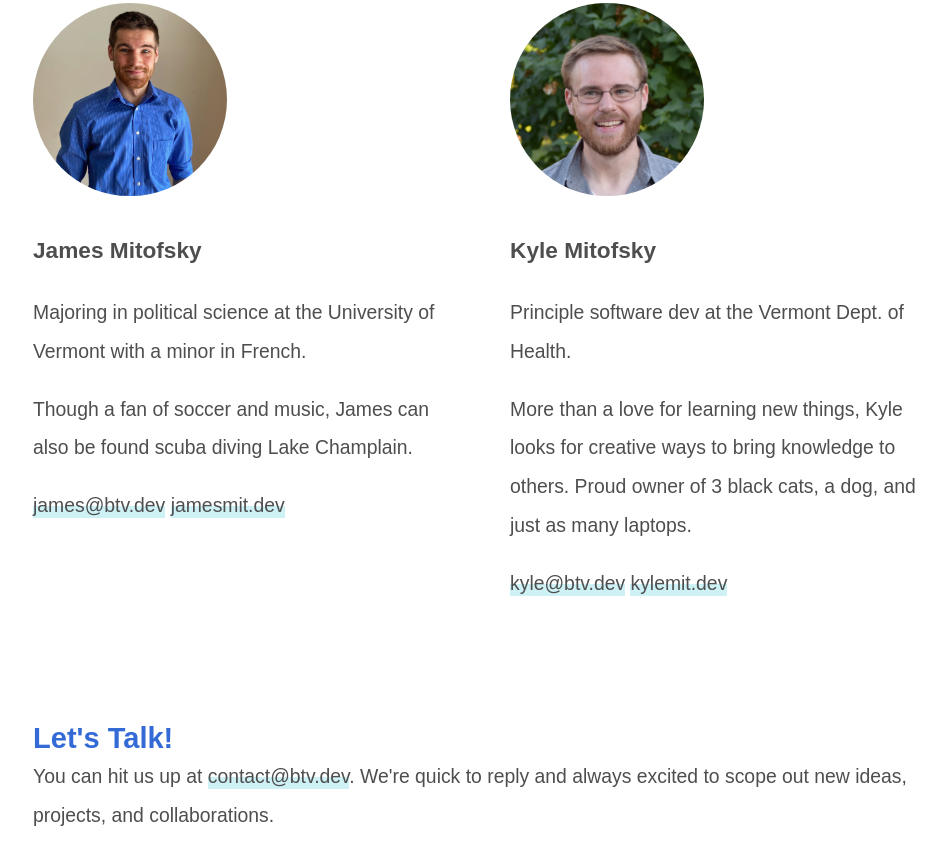
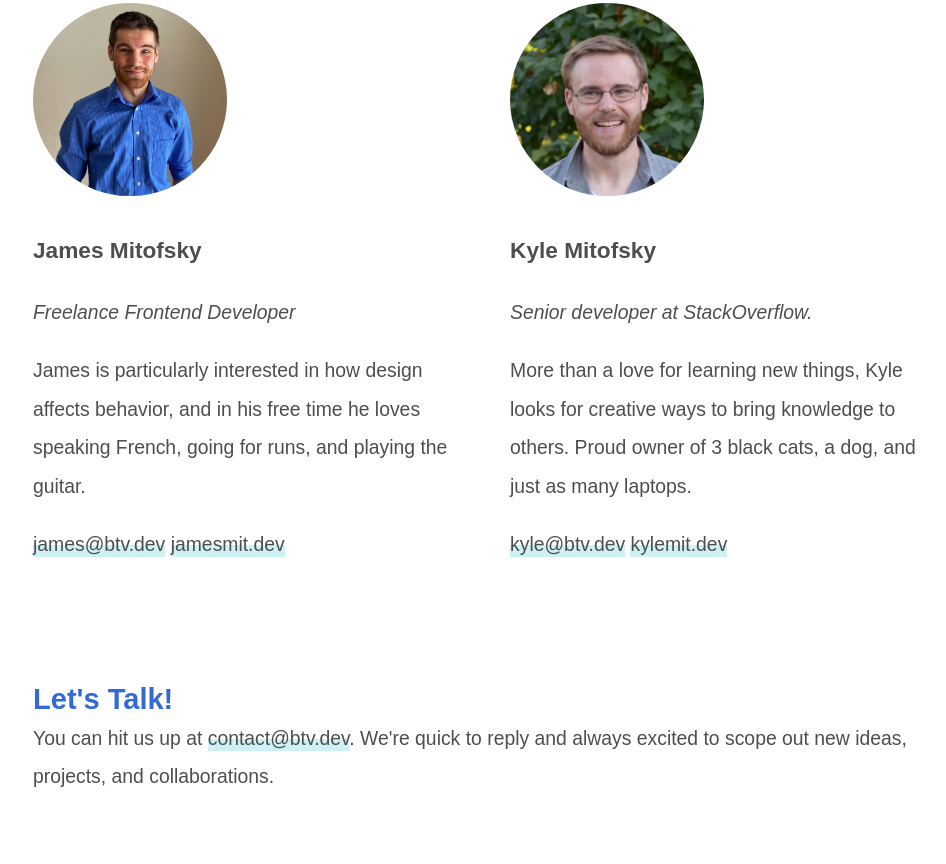
Before and after one commit to btv-dev/btv.dev, an Eleventy site: page index.njk in a window 1280 px wide. Shown: the part 1722-2586 px from the top of the page, without its empty margins (159-1105 px from the left). Built offline with nearby package versions, Linux system fonts and the light colour scheme; Eleventy itself is replaced by a stand-in of ours; files that its build step writes are made by us from their sources; a web font is replaced by a local one.

Commit message:
Update bios

```diff
--- a/index.njk
+++ b/index.njk
@@ -70,13 +70,11 @@ layout: default.njk
           alt="James's Profile Picture"
         />
         <h3>James Mitofsky</h3>
+        <em> Freelance Frontend Developer </em>
         <p>
-          Majoring in political science at the University of Vermont with a
-          minor in French.
-        </p>
-        <p>
-          Though a fan of soccer and music, James can also be found scuba diving
-          Lake Champlain.
+          James is particularly interested in how design affects behavior, and
+          in his free time he loves speaking French, going for runs, and playing
+          the guitar.
         </p>
         <a href="email:james@btv.dev" target="_blank">james@btv.dev</a>
         <a href="https://jamesmit.dev" target="_blank">jamesmit.dev</a>
@@ -88,7 +86,7 @@ layout: default.njk
           alt="Kyle's Profile Picture"
         />
         <h3>Kyle Mitofsky</h3>
-        <p>Principle software dev at the Vermont Dept. of Health.</p>
+        <em>Senior developer at StackOverflow.</em>
         <p>
           More than a love for learning new things, Kyle looks for creative ways
           to bring knowledge to others. Proud owner of 3 black cats, a dog, and
```
